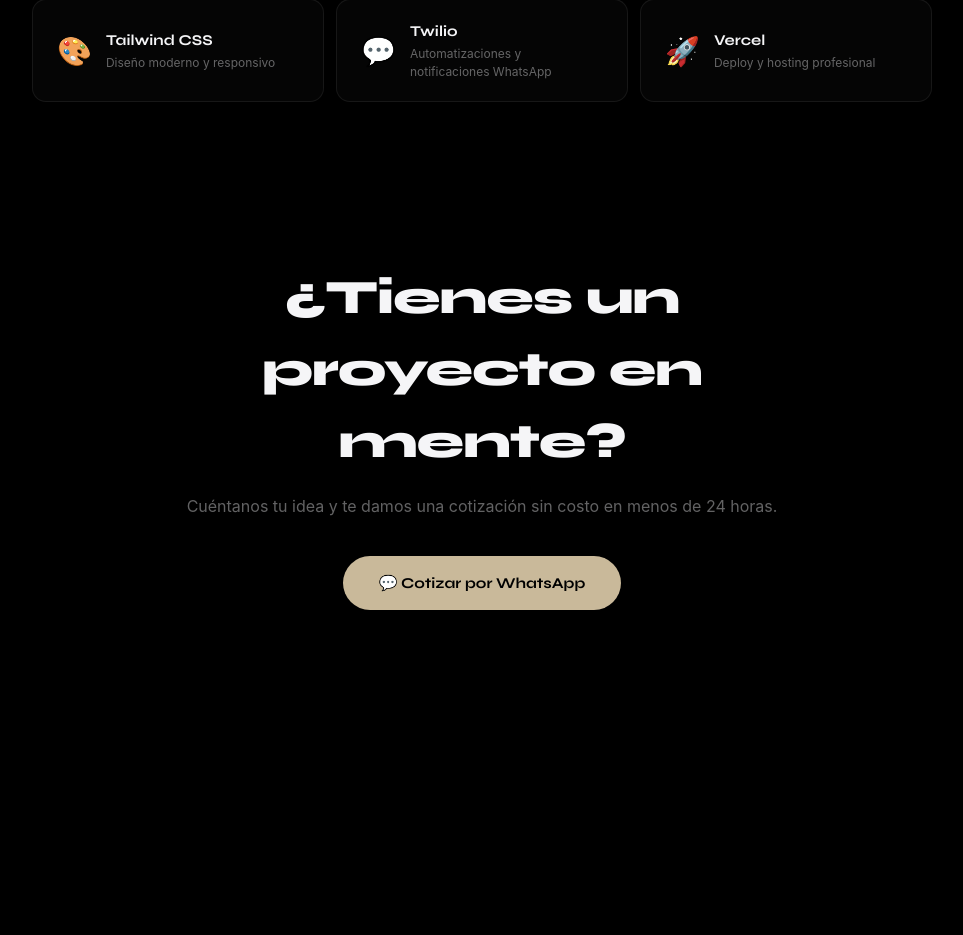
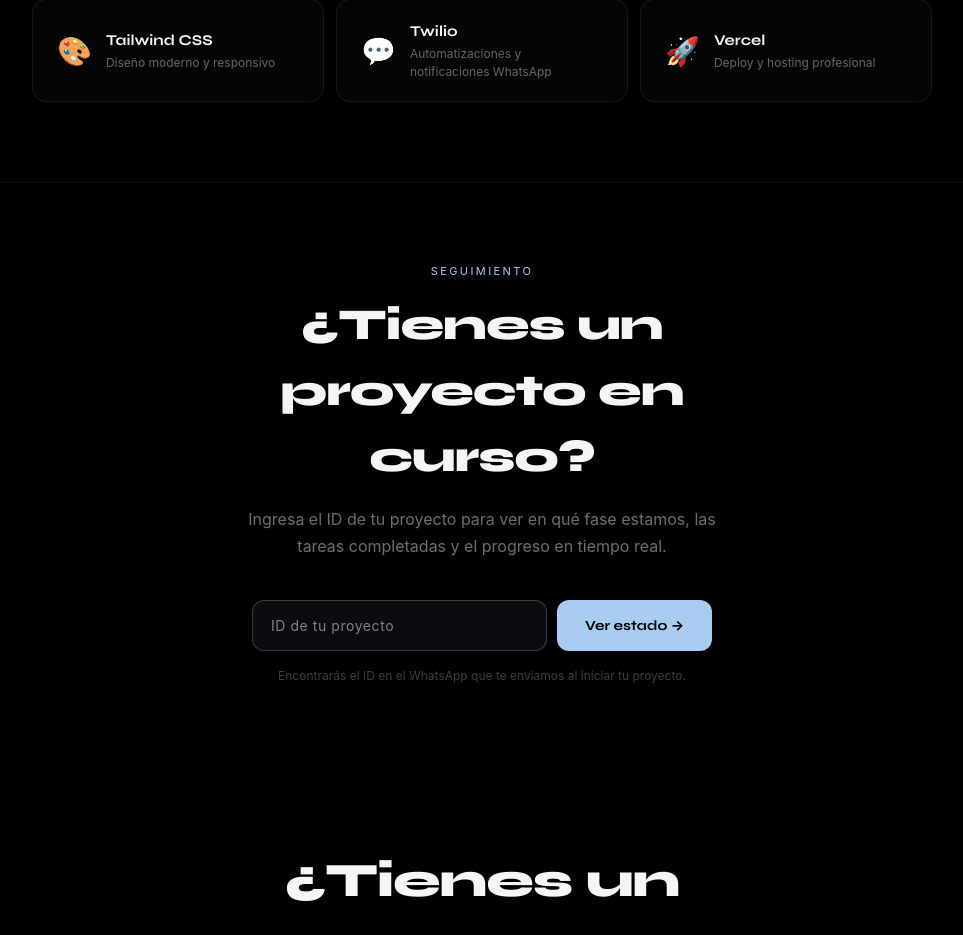
Before and after one commit to AndresFrancoBury/francoorp-web, a Next.js app: page /tech in a window 1280 px wide. Shown: the part 4069-5004 px from the top of the page, without its empty margins (158-1121 px from the left). Before the commit the page ends 4799 px from the top, so only its background shows below. Built offline with nearby package versions, Linux system fonts and the light colour scheme.

Commit message:
feat: selector admin + seguimiento Tech

```diff
--- a/app/admin/page.tsx
+++ b/app/admin/page.tsx
@@ -129,6 +129,10 @@ export default function AdminPage() {
       const { data: profile } = await supabase
         .from('profiles').select('role').eq('id', user.id).single()
       if (profile?.role !== 'admin') { router.push('/dashboard'); return }
+      // Leer el tab del query param
+      const params = new URLSearchParams(window.location.search)
+      const tabParam = params.get('tab')
+      if (tabParam === 'tech' || tabParam === 'studio') setTab(tabParam)
       await loadData()
       setLoading(false)
     }
@@ -307,6 +311,9 @@ export default function AdminPage() {
           <ContextualLogo />
         </h1>
         <div style={{ display: 'flex', gap: 10, alignItems: 'center' }}>
+          <button onClick={() => router.push('/admin/selector')} style={{ padding: '10px 20px', border: '1px solid rgba(255,255,255,0.1)', borderRadius: 8, background: 'transparent', color: 'rgba(245,245,247,0.45)', fontFamily: 'var(--font-body)', fontSize: 12, cursor: 'pointer' }}>
+            ← Cambiar panel
+          </button>
           <button onClick={async () => { await supabase.auth.signOut(); window.location.href = '/login' }} style={{ padding: '10px 20px', border: '1px solid rgba(255,255,255,0.1)', borderRadius: 8, background: 'transparent', color: 'rgba(245,245,247,0.45)', fontFamily: 'var(--font-body)', fontSize: 12, cursor: 'pointer' }}>
             Cerrar sesión
           </button>
--- /dev/null
+++ b/app/admin/selector/page.tsx
@@ -0,0 +1,91 @@
+'use client'
+import { useEffect, useState } from 'react'
+import { useRouter } from 'next/navigation'
+import { createClient } from '@/lib/supabase/client'
+
+export default function AdminSelectorPage() {
+  const router = useRouter()
+  const supabase = createClient()
+  const [checking, setChecking] = useState(true)
+  const [name, setName] = useState('')
+
+  useEffect(() => {
+    const check = async () => {
+      const { data: { user } } = await supabase.auth.getUser()
+      if (!user) { router.push('/login'); return }
+      const { data: profile } = await supabase
+        .from('profiles').select('role, name, full_name').eq('id', user.id).single()
+      if (profile?.role !== 'admin') { router.push('/dashboard'); return }
+      setName(profile?.full_name || profile?.name || 'Admin')
+      setChecking(false)
+    }
+    check()
+  }, [])
+
+  if (checking) return (
+    <div style={{ minHeight: '100vh', background: '#000', display: 'flex', alignItems: 'center', justifyContent: 'center', color: 'rgba(245,245,247,0.4)', fontFamily: 'var(--font-body)' }}>
+      Cargando...
+    </div>
+  )
+
+  return (
+    <div style={{ minHeight: '100vh', background: '#000', fontFamily: 'var(--font-body)', display: 'flex', flexDirection: 'column', alignItems: 'center', justifyContent: 'center', padding: '24px' }}>
+
+      <nav style={{ position: 'fixed', top: 0, left: 0, right: 0, padding: '18px 40px', borderBottom: '1px solid rgba(255,255,255,0.06)', background: 'rgba(0,0,0,0.8)', backdropFilter: 'blur(20px)', display: 'flex', alignItems: 'center', justifyContent: 'space-between', zIndex: 50 }}>
+        <span style={{ fontFamily: 'var(--font-display)', fontWeight: 800, fontSize: 16, color: '#f5f5f7' }}>
+          FRANCO<span style={{ color: '#c9b99a' }}>O</span>RP
+          <span style={{ marginLeft: 10, fontSize: 10, letterSpacing: '0.14em', textTransform: 'uppercase', color: 'rgba(245,245,247,0.3)', fontFamily: 'var(--font-body)', fontWeight: 400 }}>Admin</span>
+        </span>
+        <button
+          onClick={async () => { await supabase.auth.signOut(); router.push('/login') }}
+          style={{ padding: '8px 18px', border: '1px solid rgba(255,255,255,0.1)', borderRadius: 8, background: 'transparent', color: 'rgba(245,245,247,0.4)', fontSize: 12, cursor: 'pointer', fontFamily: 'var(--font-body)' }}
+        >
+          Cerrar sesión
+        </button>
+      </nav>
+
+      <div style={{ width: '100%', maxWidth: 560, textAlign: 'center' }}>
+        <p style={{ fontSize: 11, letterSpacing: '0.2em', textTransform: 'uppercase', color: 'rgba(245,245,247,0.3)', marginBottom: 12 }}>
+          Bienvenido, {name}
+        </p>
+        <h1 style={{ fontFamily: 'var(--font-display)', fontWeight: 800, fontSize: 'clamp(28px, 6vw, 48px)', color: '#f5f5f7', letterSpacing: '-0.025em', marginBottom: 8 }}>
+          ¿Qué panel quieres gestionar?
+        </h1>
+        <p style={{ fontSize: 14, color: 'rgba(245,245,247,0.35)', marginBottom: 48, lineHeight: 1.6 }}>
+          Selecciona la división con la que quieres trabajar hoy.
+        </p>
+
+        <div style={{ display: 'grid', gridTemplateColumns: '1fr 1fr', gap: 16 }}>
+          <button
+            onClick={() => router.push('/admin?tab=studio')}
+            style={{ padding: '40px 28px', background: 'rgba(232,213,176,0.05)', border: '1px solid rgba(232,213,176,0.25)', borderRadius: 20, cursor: 'pointer', textAlign: 'center', transition: 'border-color 0.2s, background 0.2s' }}
+            onMouseEnter={e => { e.currentTarget.style.borderColor = 'rgba(232,213,176,0.5)'; e.currentTarget.style.background = 'rgba(232,213,176,0.08)' }}
+            onMouseLeave={e => { e.currentTarget.style.borderColor = 'rgba(232,213,176,0.25)'; e.currentTarget.style.background = 'rgba(232,213,176,0.05)' }}
+          >
+            <div style={{ fontSize: 36, marginBottom: 16 }}>🎬</div>
+            <p style={{ fontFamily: 'var(--font-display)', fontWeight: 800, fontSize: 22, color: '#e8d5b0', marginBottom: 8 }}>Studio</p>
+            <p style={{ fontSize: 13, color: 'rgba(245,245,247,0.4)', lineHeight: 1.6 }}>Producción audiovisual, edición de video y diseño gráfico</p>
+          </button>
+
+          <button
+            onClick={() => router.push('/admin?tab=tech')}
+            style={{ padding: '40px 28px', background: 'rgba(122,180,232,0.05)', border: '1px solid rgba(122,180,232,0.25)', borderRadius: 20, cursor: 'pointer', textAlign: 'center', transition: 'border-color 0.2s, background 0.2s' }}
+            onMouseEnter={e => { e.currentTarget.style.borderColor = 'rgba(122,180,232,0.5)'; e.currentTarget.style.background = 'rgba(122,180,232,0.08)' }}
+            onMouseLeave={e => { e.currentTarget.style.borderColor = 'rgba(122,180,232,0.25)'; e.currentTarget.style.background = 'rgba(122,180,232,0.05)' }}
+          >
+            <div style={{ fontSize: 36, marginBottom: 16 }}>⚙️</div>
+            <p style={{ fontFamily: 'var(--font-display)', fontWeight: 800, fontSize: 22, color: '#7ab4e8', marginBottom: 8 }}>Tech</p>
+            <p style={{ fontSize: 13, color: 'rgba(245,245,247,0.4)', lineHeight: 1.6 }}>Desarrollo web, apps, automatizaciones y seguimiento de proyectos</p>
+          </button>
+        </div>
+
+        <button
+          onClick={() => router.push('/admin')}
+          style={{ marginTop: 20, padding: '10px 24px', background: 'transparent', border: '1px solid rgba(255,255,255,0.08)', borderRadius: 10, color: 'rgba(245,245,247,0.3)', fontSize: 13, cursor: 'pointer', fontFamily: 'var(--font-body)' }}
+        >
+          Ver todos los proyectos →
+        </button>
+      </div>
+    </div>
+  )
+}
--- a/app/auth/callback/route.ts
+++ b/app/auth/callback/route.ts
@@ -5,6 +5,7 @@ import { NextResponse } from 'next/server'
 export async function GET(request: Request) {
   const { searchParams, origin } = new URL(request.url)
   const code = searchParams.get('code')
+  let redirectTo = `${origin}/dashboard`
 
   if (code) {
     const cookieStore = await cookies()
@@ -22,8 +23,13 @@ export async function GET(request: Request) {
         },
       }
     )
-    await supabase.auth.exchangeCodeForSession(code)
+    const { data: { user } } = await supabase.auth.exchangeCodeForSession(code)
+    if (user) {
+      const { data: profile } = await supabase
+        .from('profiles').select('role').eq('id', user.id).single()
+      if (profile?.role === 'admin') redirectTo = `${origin}/admin/selector`
+    }
   }
 
-  return NextResponse.redirect(`${origin}/dashboard`)
+  return NextResponse.redirect(redirectTo)
 }
--- a/app/login/page.tsx
+++ b/app/login/page.tsx
@@ -11,13 +11,21 @@ export default function LoginPage() {
   const [error, setError] = useState('')
   const [mode, setMode] = useState<'login' | 'register'>('login')
 
+  const redirectByRole = async () => {
+    const { data: { user } } = await supabase.auth.getUser()
+    if (!user) return
+    const { data: profile } = await supabase
+      .from('profiles').select('role').eq('id', user.id).single()
+    window.location.href = profile?.role === 'admin' ? '/admin/selector' : '/dashboard'
+  }
+
   const handleSubmit = async () => {
     setLoading(true)
     setError('')
     if (mode === 'login') {
       const { error } = await supabase.auth.signInWithPassword({ email, password })
       if (error) { setError(error.message); setLoading(false); return }
-      window.location.href = '/dashboard'
+      await redirectByRole()
     } else {
       const { error } = await supabase.auth.signUp({ email, password })
       if (error) { setError(error.message); setLoading(false); return }
--- a/app/tech/page.tsx
+++ b/app/tech/page.tsx
@@ -1,5 +1,6 @@
 'use client'
 import { useEffect, useRef, useState } from 'react'
+import { useRouter } from 'next/navigation'
 import SectionNav from '@/components/sections/SectionNav'
 
 const PROJECTS = [
@@ -105,6 +106,9 @@ export default function TechPage() {
   const [activeCategory, setActiveCategory] = useState('Todos')
   const [visible, setVisible] = useState<Set<string>>(new Set())
   const refs = useRef<Record<string, HTMLDivElement | null>>({})
+  const router = useRouter()
+  const [projectId, setProjectId] = useState('')
+  const [trackingError, setTrackingError] = useState(false)
 
   useEffect(() => {
     const observer = new IntersectionObserver(
@@ -306,6 +310,65 @@ margin: '0 auto', gap: 16 }}>
         </div>
       </section>
 
+      {/* SEGUIMIENTO DE PROYECTO */}
+      <section id="seguimiento" style={{ padding: '80px 24px', borderTop: '1px solid rgba(255,255,255,0.06)' }}>
+        <div style={{ maxWidth: 600, margin: '0 auto', textAlign: 'center' }}>
+          <p style={{ fontSize: 11, letterSpacing: '0.22em', textTransform: 'uppercase', color: '#a8cdf0', marginBottom: 12 }}>Seguimiento</p>
+          <h2 style={{ fontFamily: 'var(--font-display)', fontWeight: 800, fontSize: 'clamp(28px, 4vw, 44px)', color: '#f5f5f7', letterSpacing: '-0.025em', marginBottom: 16 }}>
+            ¿Tienes un proyecto en curso?
+          </h2>
+          <p style={{ fontSize: 16, color: 'rgba(245,245,247,0.45)', lineHeight: 1.7, maxWidth: 480, margin: '0 auto 40px' }}>
+            Ingresa el ID de tu proyecto para ver en qué fase estamos, las tareas completadas y el progreso en tiempo real.
+          </p>
+
+          <div style={{ display: 'flex', gap: 10, maxWidth: 460, margin: '0 auto', flexWrap: 'wrap', justifyContent: 'center' }}>
+            <input
+              type="text"
+              placeholder="ID de tu proyecto"
+              value={projectId}
+              onChange={e => { setProjectId(e.target.value); setTrackingError(false) }}
+              onKeyDown={e => {
+                if (e.key === 'Enter' && projectId.trim()) {
+                  router.push(`/seguimiento/${projectId.trim()}`)
+                }
+              }}
+              style={{
+                flex: 1, minWidth: 240,
+                padding: '14px 18px',
+                background: 'rgba(168,205,240,0.06)',
+                border: `1px solid ${trackingError ? 'rgba(226,75,74,0.5)' : 'rgba(168,205,240,0.25)'}`,
+                borderRadius: 12, color: '#f5f5f7', fontSize: 14,
+                outline: 'none', fontFamily: 'var(--font-body)',
+                letterSpacing: '0.04em',
+              }}
+            />
+            <button
+              onClick={() => {
+                if (!projectId.trim()) { setTrackingError(true); return }
+                router.push(`/seguimiento/${projectId.trim()}`)
+              }}
+              style={{
+                padding: '14px 28px', background: '#a8cdf0', color: '#000',
+                border: 'none', borderRadius: 12, fontSize: 14, fontWeight: 700,
+                cursor: 'pointer', fontFamily: 'var(--font-display)', whiteSpace: 'nowrap',
+              }}
+            >
+              Ver estado →
+            </button>
+          </div>
+
+          {trackingError && (
+            <p style={{ fontSize: 13, color: '#e24b4a', marginTop: 12 }}>
+              Por favor ingresa el ID de tu proyecto.
+            </p>
+          )}
+
+          <p style={{ fontSize: 12, color: 'rgba(245,245,247,0.25)', marginTop: 16 }}>
+            Encontrarás el ID en el WhatsApp que te enviamos al iniciar tu proyecto.
+          </p>
+        </div>
+      </section>
+
       {/* CTA */}
       <section style={{ padding: '80px 24px 120px', textAlign: 'center' }}>
         <div style={{ maxWidth: 600, margin: '0 auto' }}>
```
